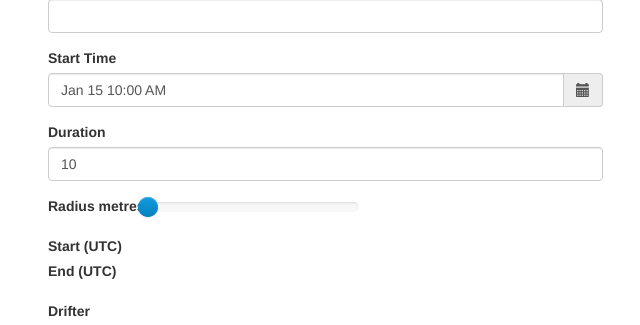
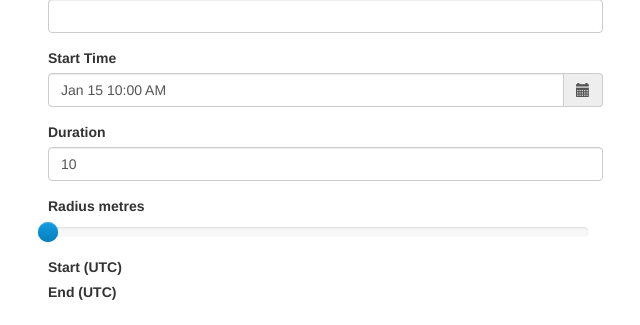
Before and after one commit to alpari01/msi-adrift, a Flask app: template webapp/templates/new.html in a window 1280 px wide. Shown: the part 289-614 px from the top of the page, without its empty margins (22-662 px from the left). Run offline with Flask 3, Linux system fonts and the light colour scheme; the template is opened without the code that fills it: most values are stand-ins (such as "Sample title", 1, 10 or a date in 2020); data that the repository does not hold is empty; some libraries are stand-ins or nearby versions.

Commit message:
Radius slider responsiveness

```diff
--- a/webapp/templates/new.html
+++ b/webapp/templates/new.html
@@ -27,6 +27,22 @@
         #map { height: 400px; width: 600px;}
         .slider-selection {
             background: #BABABA;
+        }
+
+        @media screen and (min-width: 240px) {
+            #radius {
+                width: 540px;
+            }
+        }
+        @media screen and (min-width: 992px) {
+            #radius {
+                width: 440px;
+            }
+        }
+        @media screen and (min-width: 1200px) {
+            #radius {
+                width: 540px;
+            }
         }
         </style>
         <script>
```
